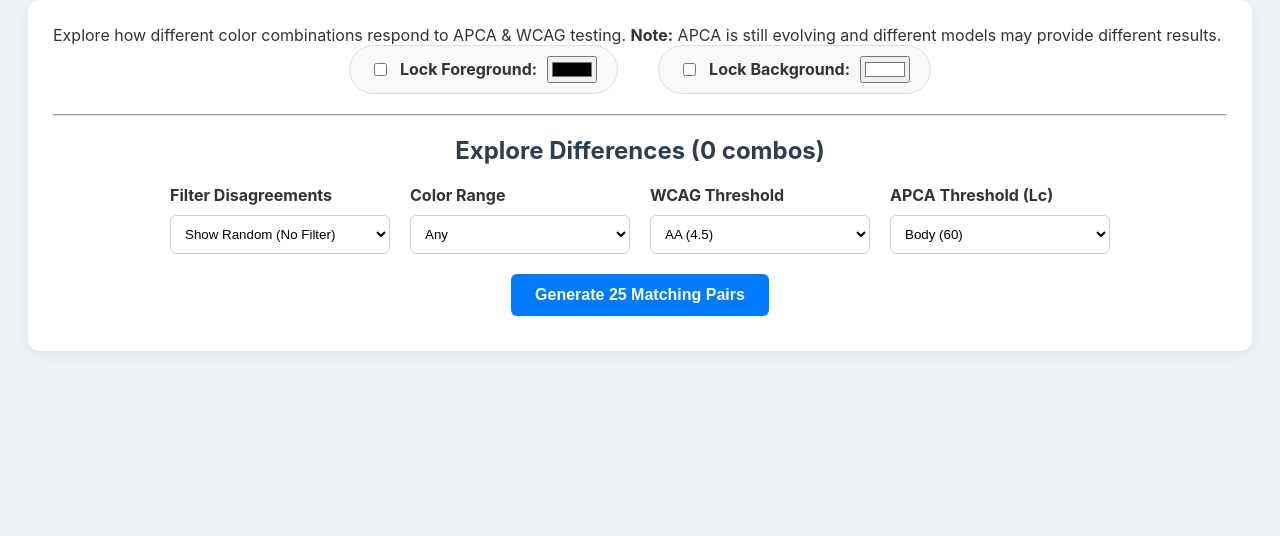
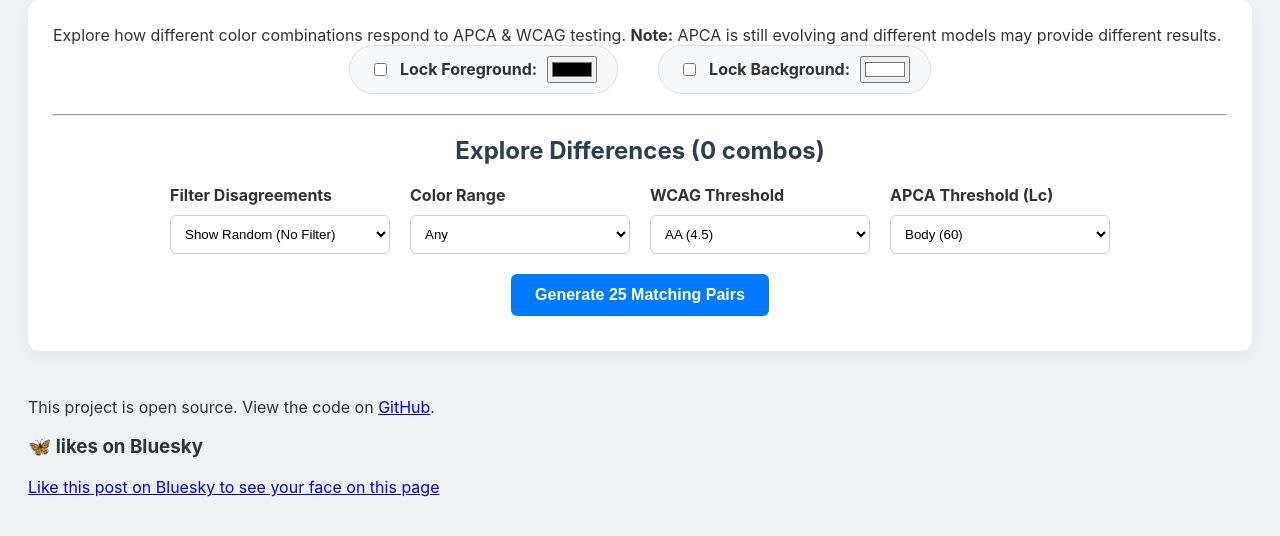
Before and after one commit to mgifford/apca-wcag2, a plain HTML site: page index.html in a window 1280 px wide. Shown: the part 110-646 px from the top of the page. Drawn offline with Linux system fonts and the light colour scheme.

Commit message:
Update index.html

```diff
--- a/index.html
+++ b/index.html
@@ -85,8 +85,27 @@
         </div>
     </div>
 
-    <div id="results-container">
-        </div>
+    <div id="results-container"></div>
+
+    <footer class="page-footer">
+      <p>
+        This project is open source. View the code on <a href="https://github.com/mgifford/apca-wcag2/">GitHub</a>.
+      </p>
+
+<!-- Bluesky Footer -->
+<meta data-bsky-post-id="3m6xjotww3k2j" />
+<section class="post__likes" data-bsky-container>
+  <h3 class="post__likesTitle">
+    🦋 <span data-bsky-likes-count></span> likes on Bluesky
+  </h3>
+  <a class="post__likesCta" href="https://bsky.app/profile/ox.ca/post/3m6xjotww3k2j" target="_blank">
+	  Like this post on Bluesky to see your face on this page
+  </a>
+  <ul data-bsky-likes class="post__likesList"></ul>
+</section>
+
+    </footer>
+
     <script type="module" src="script.js"></script>
 </body>
 </html>
```
